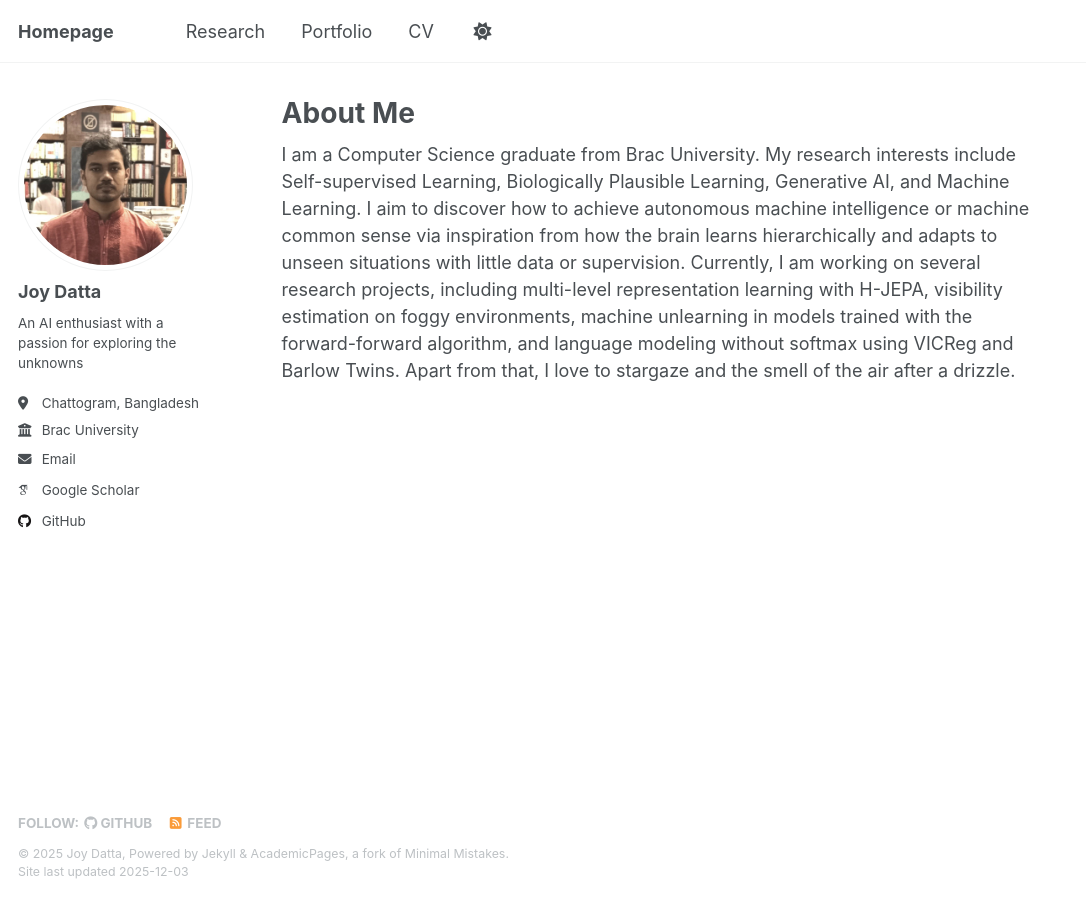
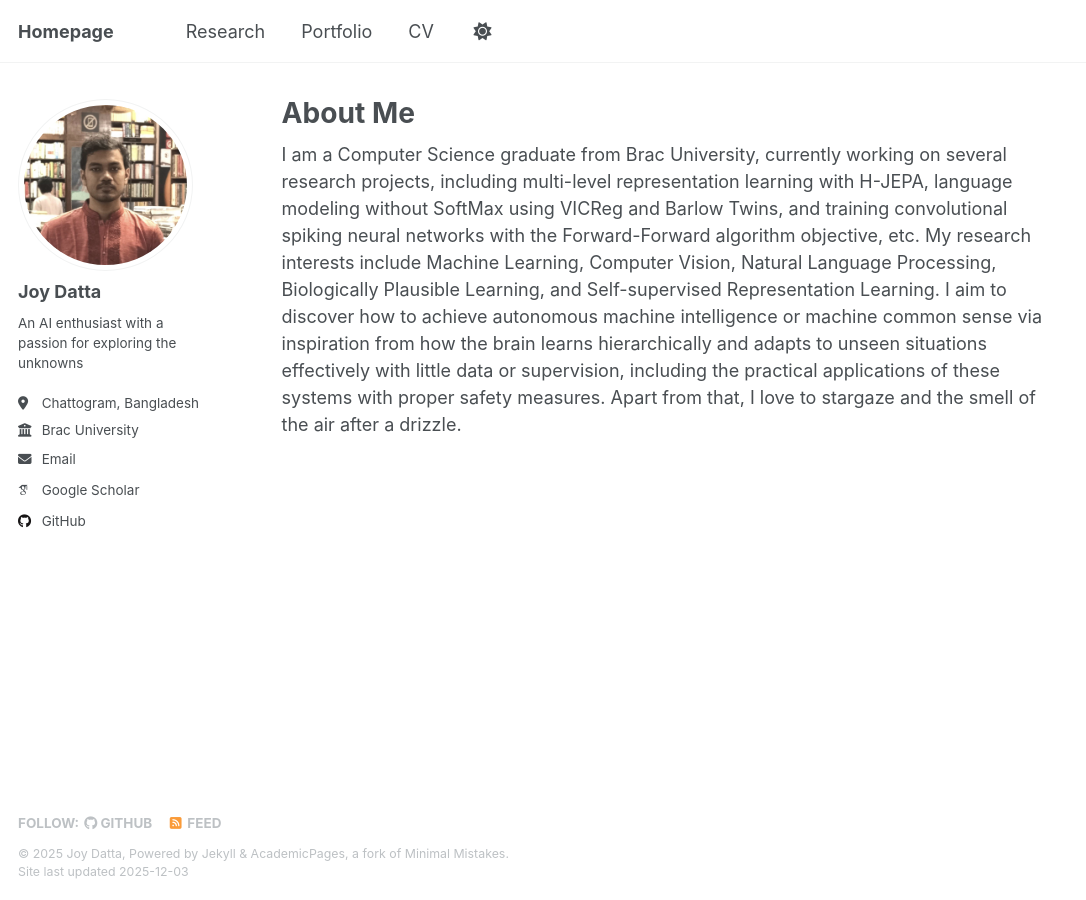
Before and after one commit to joy-datta/joy-datta.github.io, a Jekyll site: the page built from _pages/about.md, in a window 1280 px wide. Shown: the whole page, without its empty margins (0-1086 px from the left). Built offline with Jekyll 4.4.1, drawn with Linux system fonts in a browser that asks for light colours; some web fonts are replaced.

Commit message:
Update about.md

```diff
--- a/_pages/about.md
+++ b/_pages/about.md
@@ -6,4 +6,4 @@ redirect_from:
   - /about/
   - /about.html
 ---
-I am a Computer Science graduate from Brac University. My research interests include Self-supervised Learning, Biologically Plausible Learning, Generative AI, and Machine Learning. I aim to discover how to achieve autonomous machine intelligence or machine common sense via inspiration from how the brain learns hierarchically and adapts to unseen situations with little data or supervision. Currently, I am working on several research projects, including multi-level representation learning with H-JEPA, visibility estimation on foggy environments, machine unlearning in models trained with the forward-forward algorithm, and language modeling without softmax using VICReg and Barlow Twins. Apart from that, I love to stargaze and the smell of the air after a drizzle.
+I am a Computer Science graduate from Brac University, currently working on several research projects, including multi-level representation learning with H-JEPA, language modeling without SoftMax using VICReg and Barlow Twins, and training convolutional spiking neural networks with the Forward-Forward algorithm objective, etc. My research interests include Machine Learning, Computer Vision, Natural Language Processing, Biologically Plausible Learning, and Self-supervised Representation Learning.  I aim to discover how to achieve autonomous machine intelligence or machine common sense via inspiration from how the brain learns hierarchically and adapts to unseen situations effectively with little data or supervision, including the practical applications of these systems with proper safety measures. Apart from that, I love to stargaze and the smell of the air after a drizzle.
```
